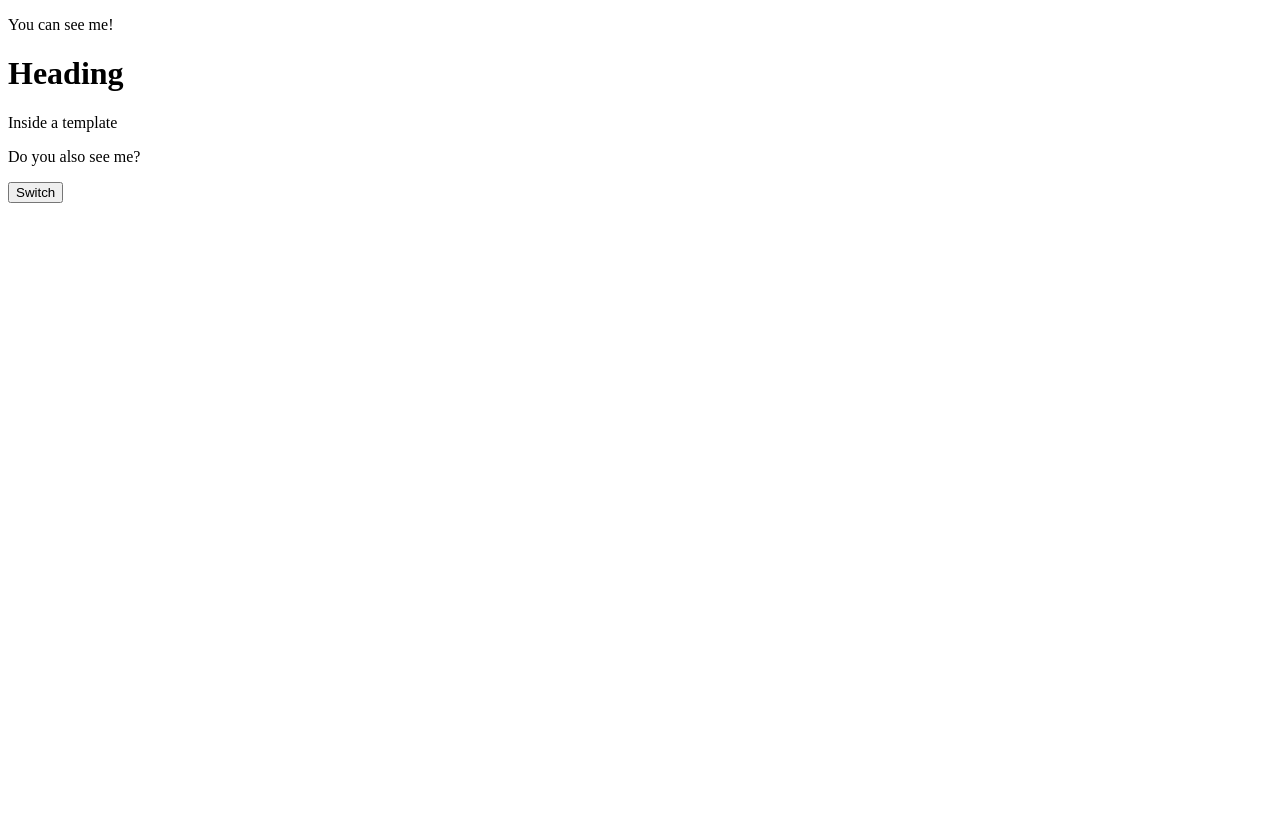
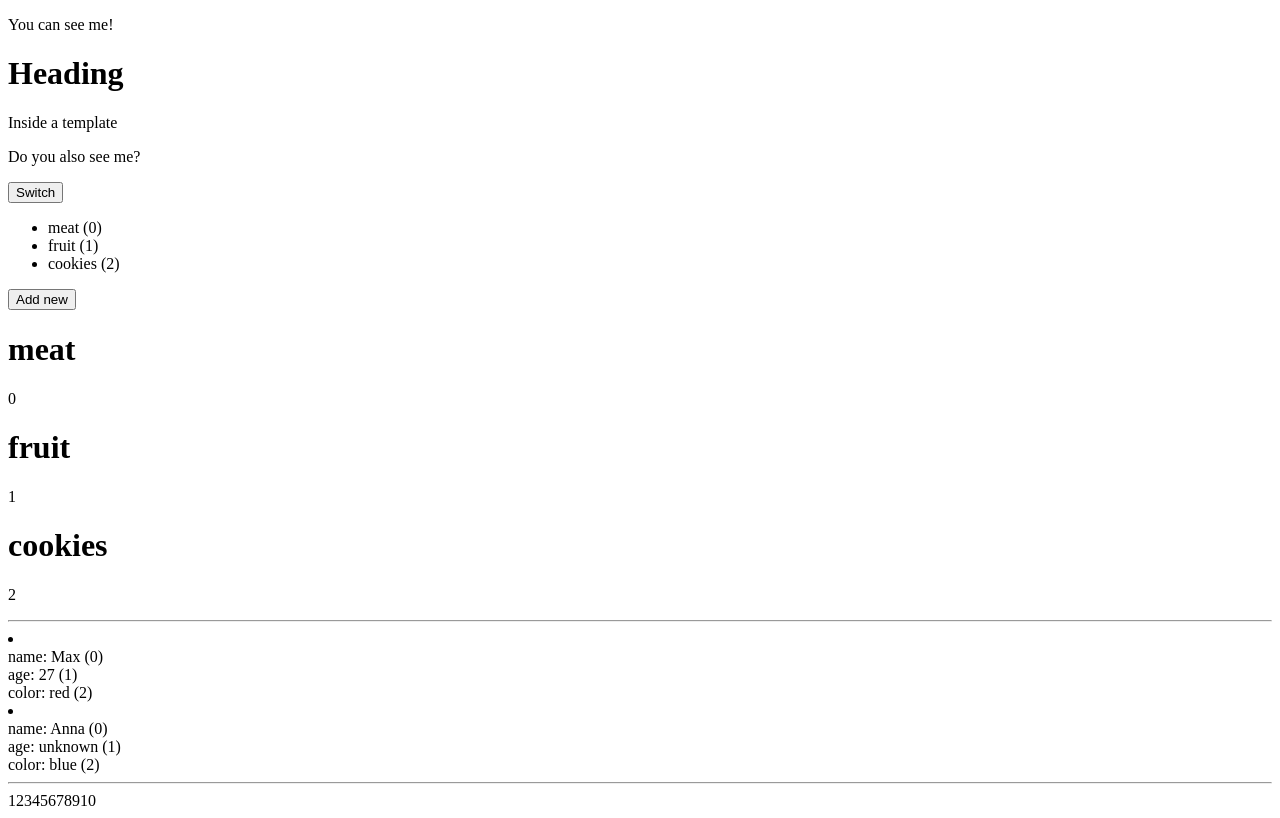
Before and after one commit to bittencourt-lucas/Vue-Complete-Guide, a plain HTML site: page vue-2/conditionals-loops/index.html in a window 1280 px wide. Drawn offline with nearby package versions, Linux system fonts and the light colour scheme.

Commit message:
v-for and v-bind:key

```diff
--- a/vue-2/conditionals-loops/index.html
+++ b/vue-2/conditionals-loops/index.html
@@ -19,6 +19,25 @@
         <!-- v-show will just set the element to display: none -->
         <p v-show="show">Do you also see me?</p>
         <button @click="show = !show">Switch</button>
+
+        <!-- Using loops with v-for -->
+        <ul>
+            <li v-for="(ingredient, index) in ingredients" :key="ingredient + index">{{ ingredient }} ({{ index }})</li>
+        </ul>
+        <button @click="ingredients.push('spices')">Add new</button>
+        <template v-for="(ingredient, index) in ingredients">
+            <h1>{{ ingredient }}</h1>
+            <p>{{ index }}</p>
+        </template>
+        <hr />
+
+        <li v-for="person in people">
+            <div v-for="(value, key, index) in person">{{ key }}: {{ value }} ({{ index }})</div>
+        </li>
+
+        <hr />
+
+        <span v-for="number in 10">{{ number }}</span>
     </div>
 
     <script src="script.js"></script>
--- a/vue-2/conditionals-loops/script.js
+++ b/vue-2/conditionals-loops/script.js
@@ -2,5 +2,10 @@ new Vue({
     el: '#app',
     data: {
         show: true,
+        ingredients: ['meat', 'fruit', 'cookies'],
+        people: [
+            { name: 'Max', age: 27, color: 'red' },
+            { name: 'Anna', age: 'unknown', color: 'blue' },
+        ],
     }
 });
```
